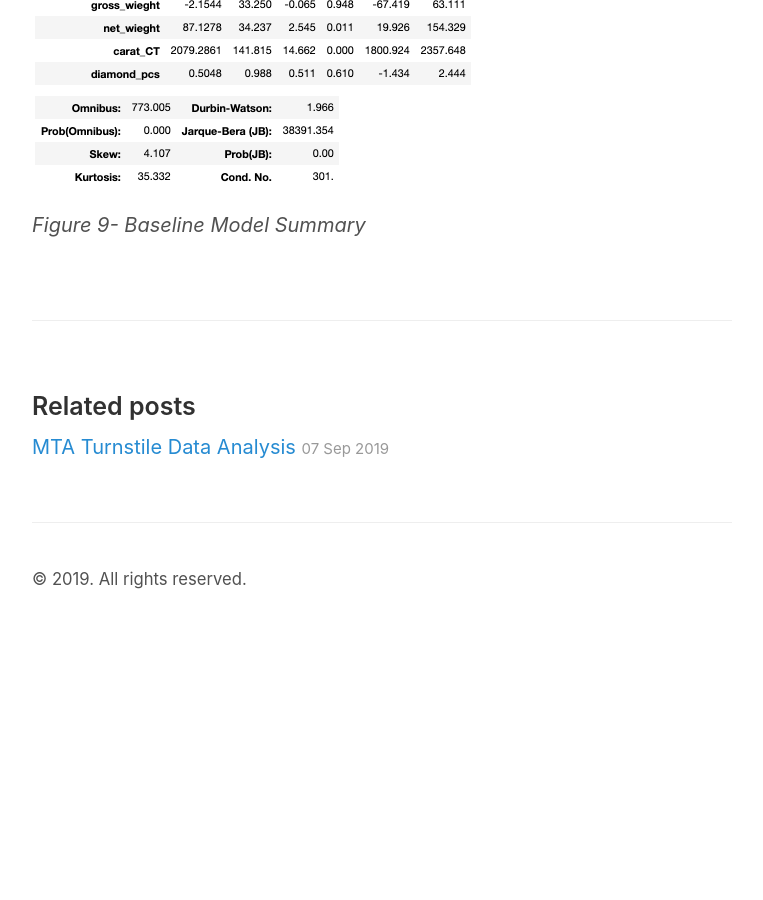
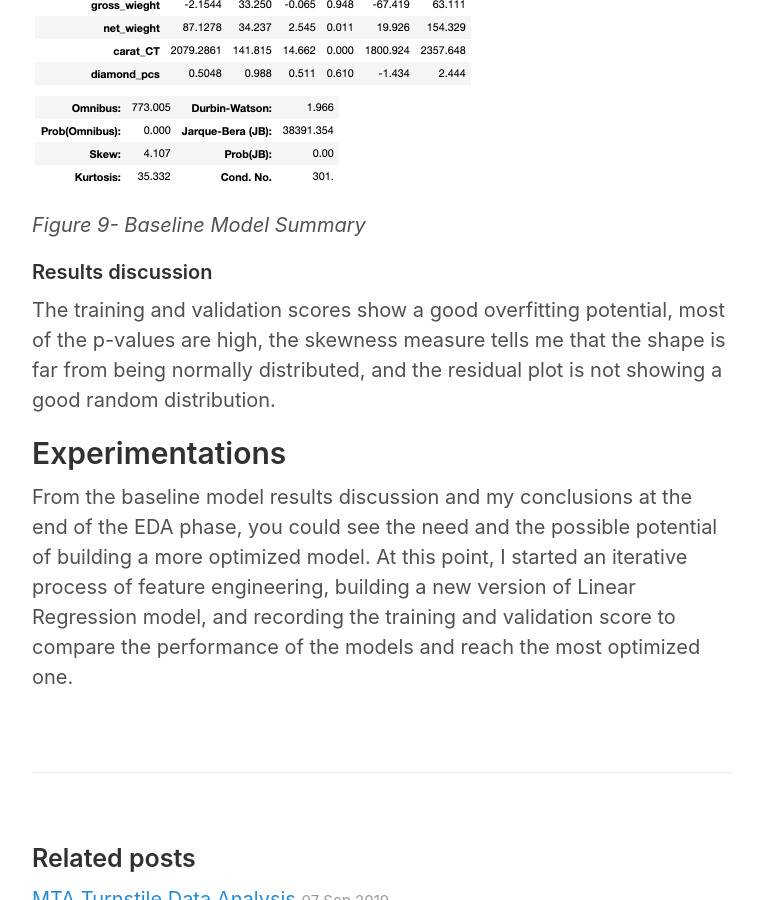
Before and after one commit to reemalmuqbil/reemalmuqbil.github.io, a Jekyll site: the page built from _posts/2019-09-23-Predict-Jewelry-Prices.md, in a window 1280 px wide and 900 px high, scrolled down 8182 px. Shown: the whole window, without its empty margins (258-1021 px from the left). Built offline with Jekyll 4.4.1, drawn with Linux system fonts in a browser that asks for light colours; before the commit the page ends 8815 px from its top, so only the background shows below that.

Commit message:
added Experimentations for post 2

```diff
--- a/_posts/2019-09-23-Predict-Jewelry-Prices.md
+++ b/_posts/2019-09-23-Predict-Jewelry-Prices.md
@@ -82,3 +82,9 @@ __Validation Score:__ 0.6321
 
  ![bl-summary]({{ site.url }}/images/project-02/ols_bl.png)
  *Figure 9- Baseline Model Summary*
+
+#### Results discussion
+The training and validation scores show a good overfitting potential, most of the p-values are high, the skewness measure tells me that the shape is far from being normally distributed, and the residual plot is not showing a good random distribution.
+
+## Experimentations
+From the baseline model results discussion and my conclusions at the end of the EDA phase, you could see the need and the possible potential of building a more optimized model. At this point, I started an iterative process of feature engineering, building a new version of Linear Regression model, and recording the training and validation score to compare the performance of the models and reach the most optimized one.
```
